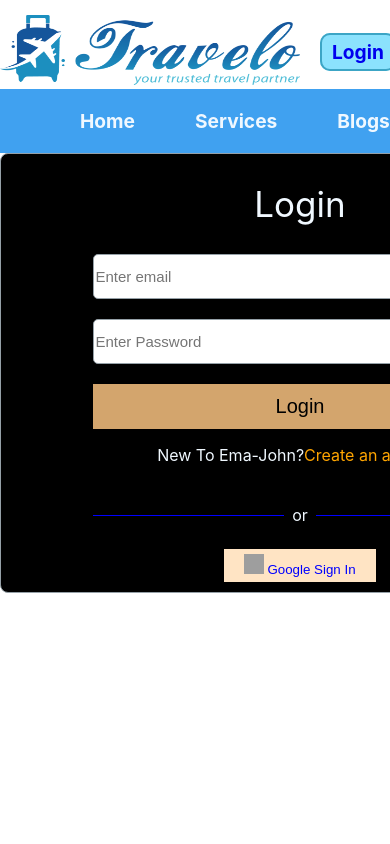
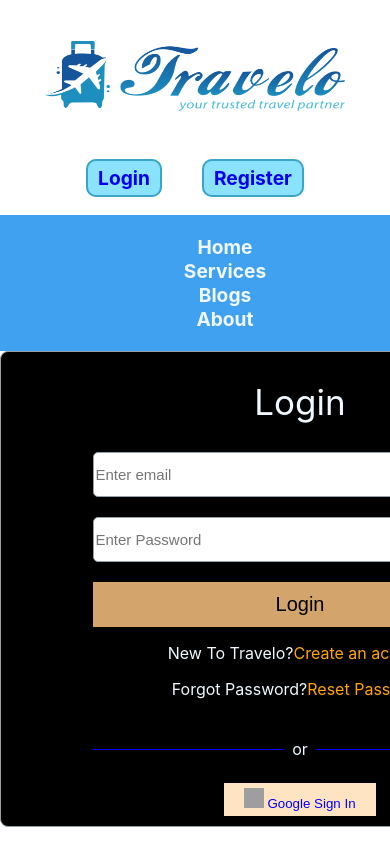
Before and after one commit to Shahariarshadhin/Travelo, a React (Create React App) app: page /login in a window 390 px wide. Shown: the top 844 px of the page. Built offline with nearby package versions, Linux system fonts and the light colour scheme; no server answers; grey boxes are pictures that could not be loaded.

Commit message:
add toast

```diff
--- a/package.json
+++ b/package.json
@@ -18,6 +18,7 @@
     "react-icons": "^4.3.1",
     "react-router-dom": "^6.3.0",
     "react-scripts": "5.0.1",
+    "react-toastify": "^8.2.0",
     "web-vitals": "^2.1.4"
   },
   "scripts": {
--- a/src/components/Header/Header.css
+++ b/src/components/Header/Header.css
@@ -46,3 +46,19 @@
     background-color: rgb(139, 226, 253);
     cursor: pointer;
 }
+
+@media only screen and   (max-width: 576px) {
+
+
+    .nav a{
+        grid-template-columns: repeat(1,1fr);
+        display: grid;
+    }
+    .nav-logo {
+        grid-template-columns: repeat(1,1fr);
+        display: grid;
+        height: 200px;
+    }
+
+
+}
--- a/src/components/Header/Home/Home.js
+++ b/src/components/Header/Home/Home.js
@@ -38,9 +38,9 @@
                     </div>
 
                 </div>
-                <div>
-                    <iframe width="700" height="315" src="https://www.youtube.com/embed/1heeXKUAFyA" title="YouTube video player" frameborder="0" allow="accelerometer; autoplay; clipboard-write; encrypted-media; gyroscope; picture-in-picture" allowfullscreen></iframe>
-                </div>
+                {/* <div>
+                    <iframe width="700" height="315" src="https://www.youtube.com/embed/1heeXKUAFyA" title="YouTube video player" allow="accelerometer; autoplay; clipboard-write; encrypted-media; gyroscope; picture-in-picture" ></iframe>
+                </div> */}
             </div>
             <Footer></Footer>
 
--- a/src/components/Login/Login.js
+++ b/src/components/Login/Login.js
@@ -1,11 +1,13 @@
 
 import React, { useState } from 'react';
 import { Button } from 'react-bootstrap';
-import { useSignInWithEmailAndPassword } from 'react-firebase-hooks/auth';
+import { useSendPasswordResetEmail, useSignInWithEmailAndPassword } from 'react-firebase-hooks/auth';
 import { Link, useLocation, useNavigate } from 'react-router-dom';
 import auth from '../../firebase.init';
 import SocialLogin from '../SocialLogin/SocialLogin';
 import './Login.css'
+import { ToastContainer, toast } from 'react-toastify';
+import 'react-toastify/dist/ReactToastify.css';
 
 const Login = () => {
 
@@ -18,6 +20,8 @@
         // loading,
         error,
     ] = useSignInWithEmailAndPassword(auth);
+
+    const [sendPasswordResetEmail, sending] = useSendPasswordResetEmail(auth);
 
     const navigate = useNavigate();
     const location = useLocation();
@@ -35,6 +39,13 @@
     const handleUserSignIn = event => {
         event.preventDefault();
         signInWithEmailAndPassword(email, password);
+    }
+
+    const resetPassword = async () => {
+
+        await sendPasswordResetEmail(email);
+        toast('Sent email');
+
     }
     return (
         <div className='form-container'>
@@ -56,10 +67,15 @@
                 </form>
 
                 <p>
-                    New To Ema-John?<Link className='form-link' to="/register">Create an account</Link>
+                    New To Travelo?<Link className='form-link' to="/register">Create an account</Link>
+                </p>
+
+                <p>
+                    Forgot Password?<Link className='form-link' to="/login" onClick={resetPassword}>Reset Password</Link>
                 </p>
 
                 <SocialLogin></SocialLogin>
+                <ToastContainer />
 
 
 
--- a/src/components/Register/Register.js
+++ b/src/components/Register/Register.js
@@ -73,7 +73,7 @@
                     </form>
 
                     <p>
-                        Already Have and account?<Link className='form-link' to="/login">Login</Link>
+                        Already Have an account?<Link className='form-link' to="/login">Login</Link>
                     </p>
 
                     <SocialLogin></SocialLogin>
--- a/src/components/ServiceProvide/ServiceProvide.js
+++ b/src/components/ServiceProvide/ServiceProvide.js
@@ -1,6 +1,7 @@
 import React from 'react';
 import { useEffect, useState } from 'react';
 import Services from '../Services/Services';
+import './ServiceProvider.css'
 
 const ServiceProvide = () => {
     const [services, setServices] = useState([]);
--- /dev/null
+++ b/src/components/ServiceProvide/ServiceProvider.css
@@ -0,0 +1,5 @@
+@media only screen and   (max-width: 576px){
+    .info-container{
+        grid-template-columns: repeat(1,1fr);
+    }
+}
```
Also changed, not shown: src/components/Header/Home/Home.css (line endings or trailing spaces), 2 other files (tests, documents, lock files or other folders).
